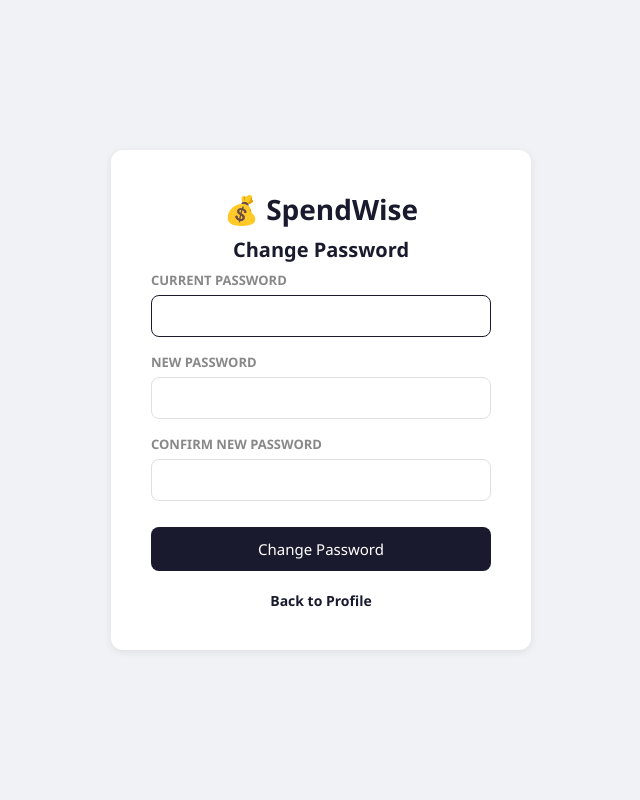
After one commit to Temi901/SpendWise, a Django app: page /accounts/password-change/ in a window 1280 px wide. The commit adds this page. Shown: the whole page, without its empty margins (319-959 px from the left). Run offline with Django 5.2, Linux system fonts and the light colour scheme; the visitor is signed in with stand-in values (Sample User, id 1).

Commit message:
Add profile page and password change feature

```diff
--- /dev/null
+++ b/accounts/templates/accounts/password_change.html
@@ -0,0 +1,52 @@
+{% load static %}
+<!DOCTYPE html>
+<html lang="en">
+<head>
+    <meta charset="UTF-8">
+    <meta name="viewport" content="width=device-width, initial-scale=1.0">
+    <title>Change Password - SpendWise</title>
+    <link rel="stylesheet" href="{% static 'css/style.css' %}">
+</head>
+<body>
+    <div class="auth-container">
+        <div class="auth-box">
+            <h1>💰 SpendWise</h1>
+            <h2>Change Password</h2>
+<form method="POST">
+    {% csrf_token %}
+
+    {% if form.non_field_errors %}
+        <p class="auth-subtitle" style="color:#ff6b6b;">{{ form.non_field_errors }}</p>
+    {% endif %}
+
+    <div class="form-group">
+        <label>Current Password</label>
+        {{ form.old_password }}
+        {% if form.old_password.errors %}
+            <p style="color:#ff6b6b; font-size:13px;">{{ form.old_password.errors }}</p>
+        {% endif %}
+    </div>
+    <div class="form-group">
+        <label>New Password</label>
+        {{ form.new_password1 }}
+        {% if form.new_password1.errors %}
+            <p style="color:#ff6b6b; font-size:13px;">{{ form.new_password1.errors }}</p>
+        {% endif %}
+    </div>
+    <div class="form-group">
+        <label>Confirm New Password</label>
+        {{ form.new_password2 }}
+        {% if form.new_password2.errors %}
+            <p style="color:#ff6b6b; font-size:13px;">{{ form.new_password2.errors }}</p>
+        {% endif %}
+    </div>
+    <button type="submit" class="btn-add">Change Password</button>
+</form>
+
+            <p class="auth-link">
+                <a href="{% url 'profile' %}">Back to Profile</a>
+            </p>
+        </div>
+    </div>
+</body>
+</html>
--- a/accounts/urls.py
+++ b/accounts/urls.py
@@ -23,4 +23,16 @@ urlpatterns = [
     path('reset/done/',
          auth_views.PasswordResetCompleteView.as_view(template_name='accounts/password_reset_complete.html'),
          name='password_reset_complete'),
+         path('profile/', views.profile_view, name='profile'),
+path('password-change/',
+     auth_views.PasswordChangeView.as_view(
+         template_name='accounts/password_change.html',
+         success_url='/accounts/password-change/done/'
+     ),
+     name='password_change'),
+path('password-change/done/',
+     auth_views.PasswordChangeDoneView.as_view(
+         template_name='accounts/password_change_done.html'
+     ),
+     name='password_change_done'),
 ]
--- a/tracker/templates/tracker/dashboard.html
+++ b/tracker/templates/tracker/dashboard.html
@@ -17,6 +17,7 @@
     <div class="header-buttons">
         <a href="{% url 'import_csv' %}" class="btn-import">📂 Import CSV</a>
         <a href="{% url 'export_pdf' %}" class="btn-export">📤 Export PDF</a>
+        <a href="{% url 'profile' %}" class="btn-export">👤 Profile</a>
         <a href="{% url 'logout' %}" class="btn-export">🚪 Logout</a>
         <button class="dark-mode-toggle" id="darkModeToggle">🌙 Dark Mode</button>
     </div>
```
Also changed, not shown: accounts/templates/accounts/password_change_done.html (added, +20 -0 lines), accounts/templates/accounts/profile.html (added, +41 -0 lines), accounts/views.py (+12 -1 lines).
